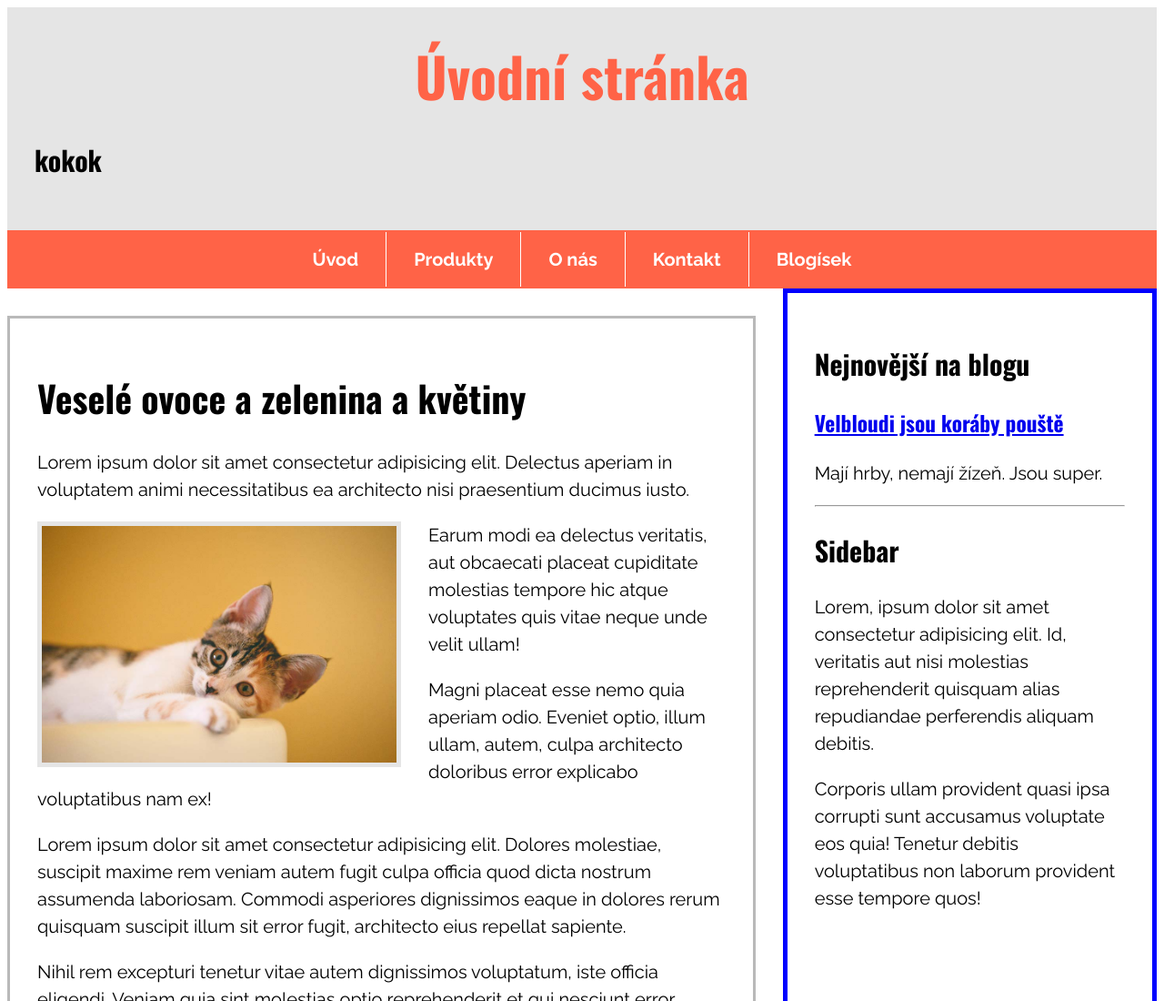
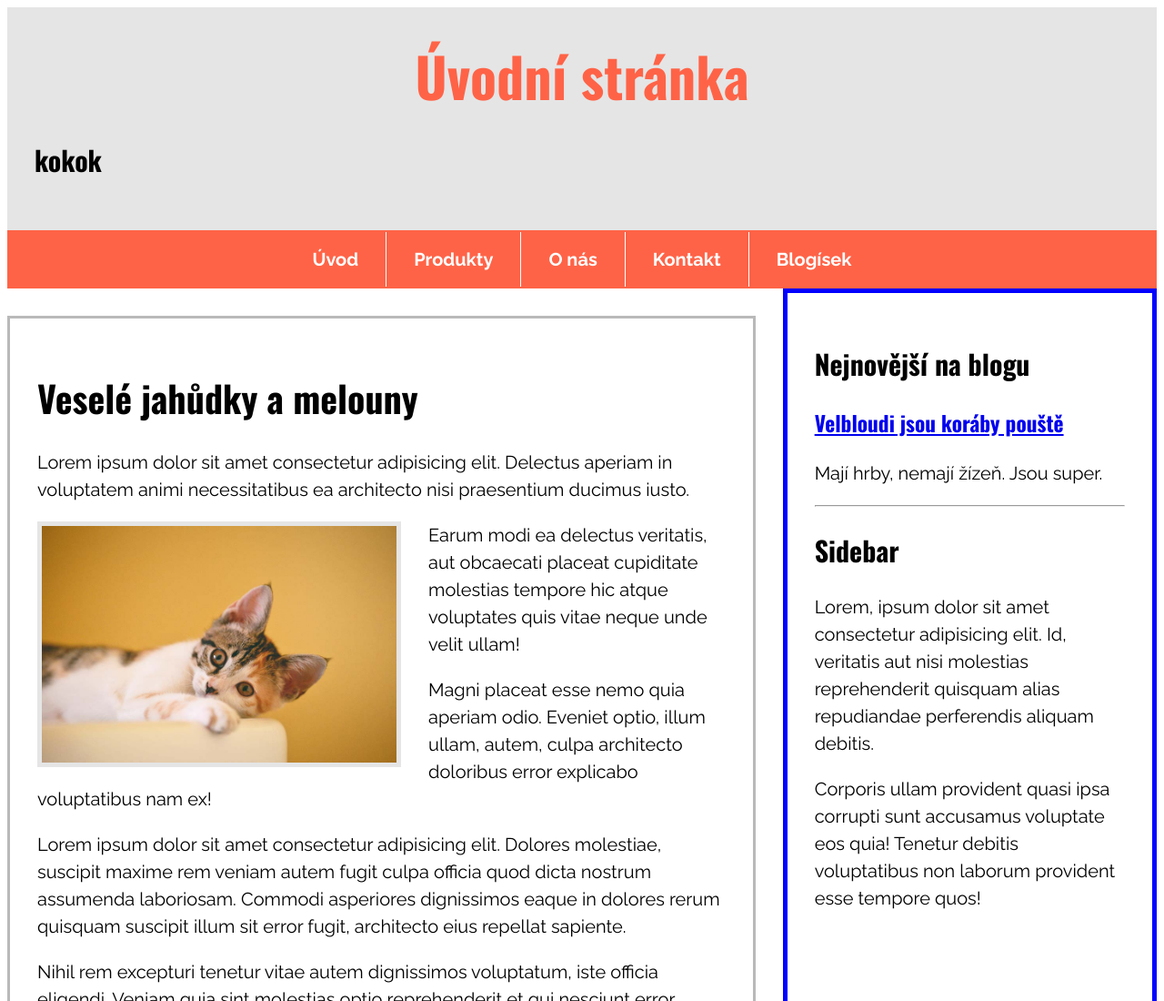
Before and after one commit to lrolecek/miniweb, an Eleventy site: page index.html in a window 1280 px wide. Shown: the top 1100 px of the page at 91% size. Built offline with nearby package versions, Linux system fonts and the light colour scheme; Eleventy itself is replaced by a stand-in of ours; files that its build step writes are made by us from their sources.

Commit message:
ymna titulkz ypt na melounz

```diff
--- a/index.html
+++ b/index.html
@@ -3,7 +3,7 @@ layout: layouts/sablona-se-sidebarem
 title: Úvodní stránka
 ---
 
-<h1>Veselé ovoce a zelenina a květiny</h1>
+<h1>Veselé jahůdky a melouny</h1>
 
 <p>Lorem ipsum dolor sit amet consectetur adipisicing elit. Delectus aperiam in voluptatem animi necessitatibus ea architecto nisi praesentium ducimus iusto.</p>
 
```
